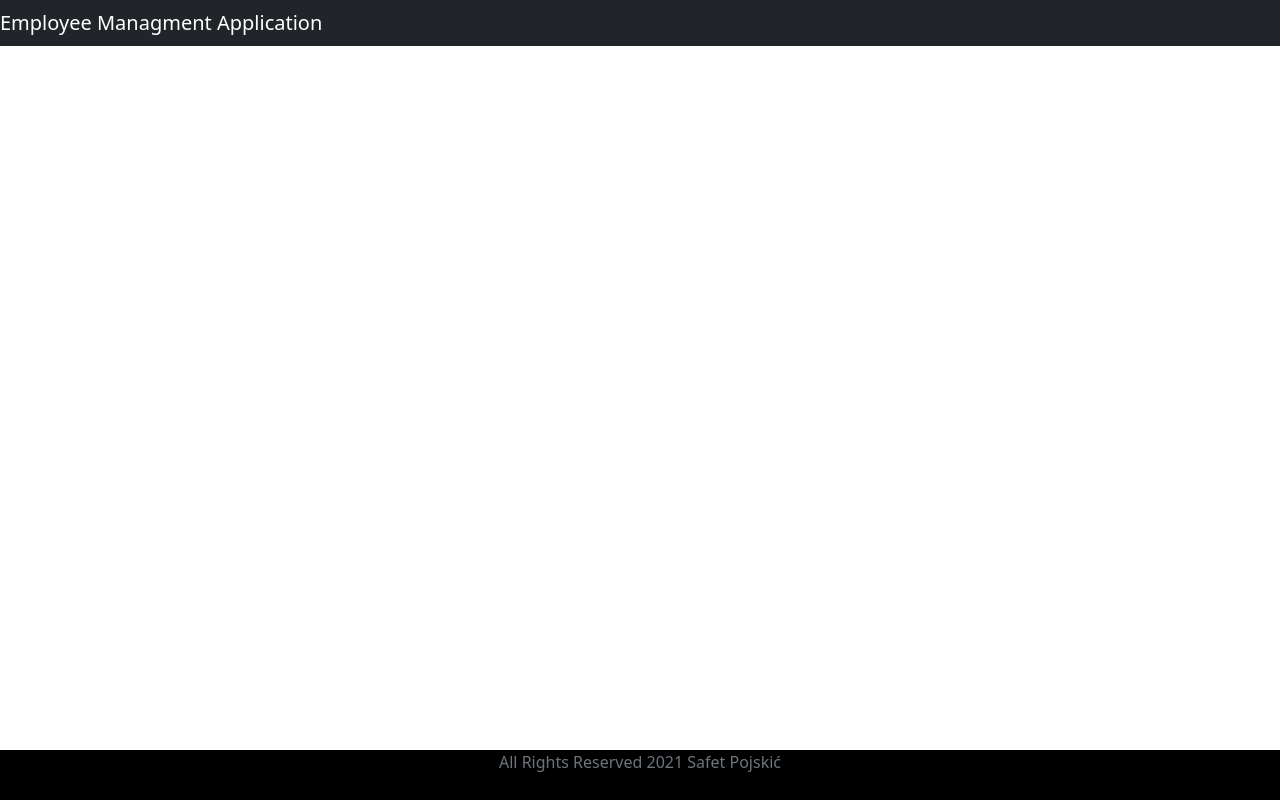
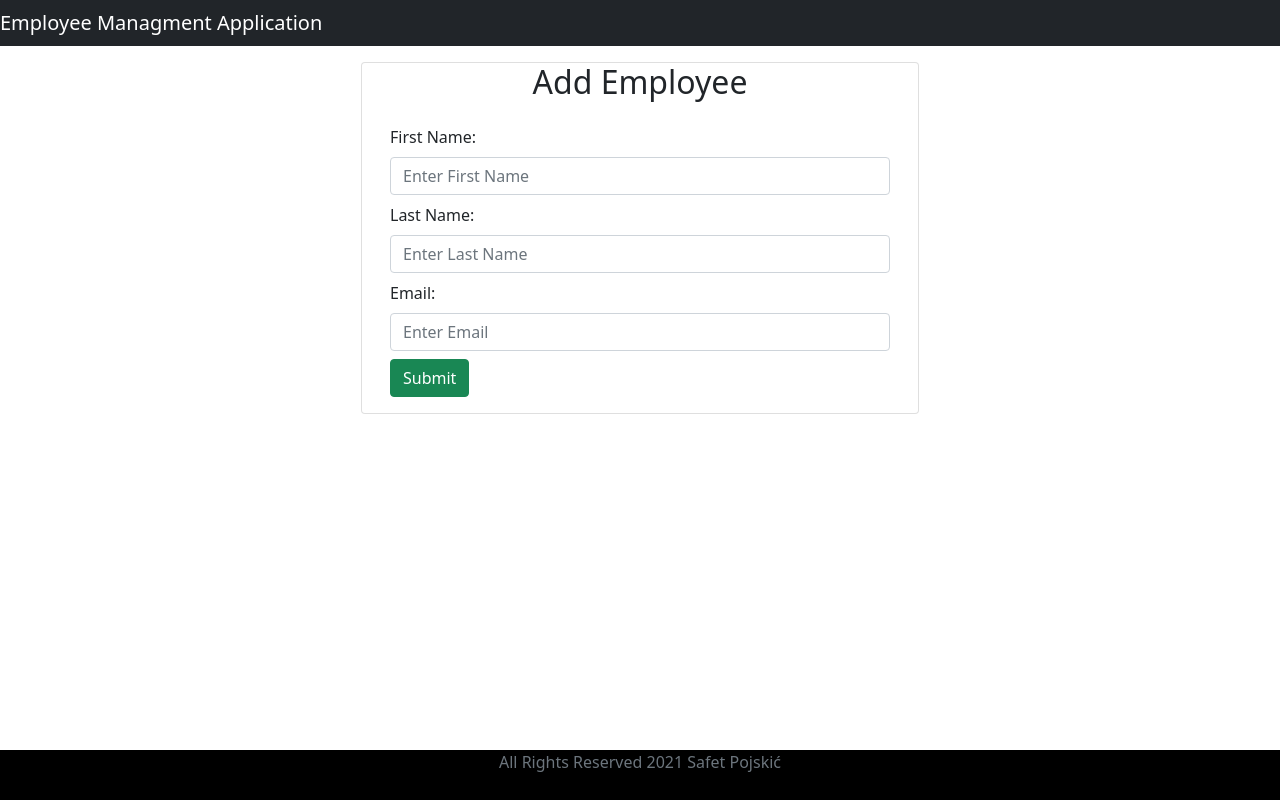
Before and after one commit to MagicPojska/java-react-employee, a React (Create React App) app in the folder client/: page /add-employee in a window 1280 px wide. Built offline with nearby package versions, Linux system fonts and the light colour scheme; the HTML template or start-up script is replaced by a standard one.

Commit message:
Added AddEmployee form

```diff
--- a/client/src/App.js
+++ b/client/src/App.js
@@ -1,4 +1,5 @@
 import { BrowserRouter as Router, Route, Switch } from "react-router-dom";
+import { AddEmployee } from "./components/AddEmployee";
 import { Footer } from "./components/Footer";
 import { Header } from "./components/Header";
 import { ListEmployee } from "./components/ListEmployee";
@@ -12,6 +13,7 @@ const App = () => {
           <Switch>
             <Route exact path="/" component={ListEmployee}></Route>
             <Route path="/employees" component={ListEmployee}></Route>
+            <Route path="/add-employee" component={AddEmployee}></Route>
           </Switch>
         </div>
         <Footer />
--- /dev/null
+++ b/client/src/components/AddEmployee.jsx
@@ -0,0 +1,45 @@
+import { useState } from "react"
+
+export const AddEmployee = () => {
+    const [firstName, setFirstName] = useState('')
+    const [lastName, setLastName] = useState('')
+    const [emailId, setEmailId] = useState('')
+
+    const saveEmployee = (e) => {
+        e.preventDefault();
+
+        const employee = { firstName, lastName, emailId }
+
+        console.log(employee)
+    }
+
+    return (
+        <div>
+            <div className='container pt-3'>
+                <div className='row'>
+                    <div className='card col-md-6 offset-md-3'>
+                        <h2 className='text-center'>Add Employee</h2>
+                        <div className='card-body'>
+                            <form action="">
+                                <div className='form-group mb-2'>
+                                    <label className='form-label' >First Name: </label>
+                                    <input type="text" placeholder='Enter First Name' name='firstName' className='form-control' value={firstName} onChange={(e) => setFirstName(e.target.value)} />
+                                </div>
+                                <div className='form-group mb-2'>
+                                    <label className='form-label' >Last Name: </label>
+                                    <input type="text" placeholder='Enter Last Name' name='lastName' className='form-control' value={lastName} onChange={(e) => setLastName(e.target.value)} />
+                                </div>
+                                <div className='form-group mb-2'>
+                                    <label className='form-label' >Email: </label>
+                                    <input type="text" placeholder='Enter Email' name='emailId' className='form-control' value={emailId} onChange={(e) => setEmailId(e.target.value)} />
+                                </div>
+
+                                <button className='btn btn-success' onClick={(e) => saveEmployee(e)}>Submit</button>
+                            </form>
+                        </div>
+                    </div>
+                </div>
+            </div >
+        </div >
+    )
+}
--- a/client/src/components/ListEmployee.jsx
+++ b/client/src/components/ListEmployee.jsx
@@ -1,5 +1,6 @@
 import React from 'react'
 import { useState, useEffect } from 'react'
+import { Link } from 'react-router-dom'
 import { getAllEmployees } from '../services/EmployeeSrvice'
 
 export const ListEmployee = () => {
@@ -16,6 +17,7 @@ export const ListEmployee = () => {
     return (
         <div className='container'>
             <h2 className='text-center'>List Employees</h2>
+            <Link to='/add-employee' className='btn btn-primary mb-2'>Add Employee</Link>
             <table className='table table-bordered table-striped'>
                 <thead>
                     <tr>
```
Also changed, not shown: 1 other file (tests, documents, lock files or other folders).
